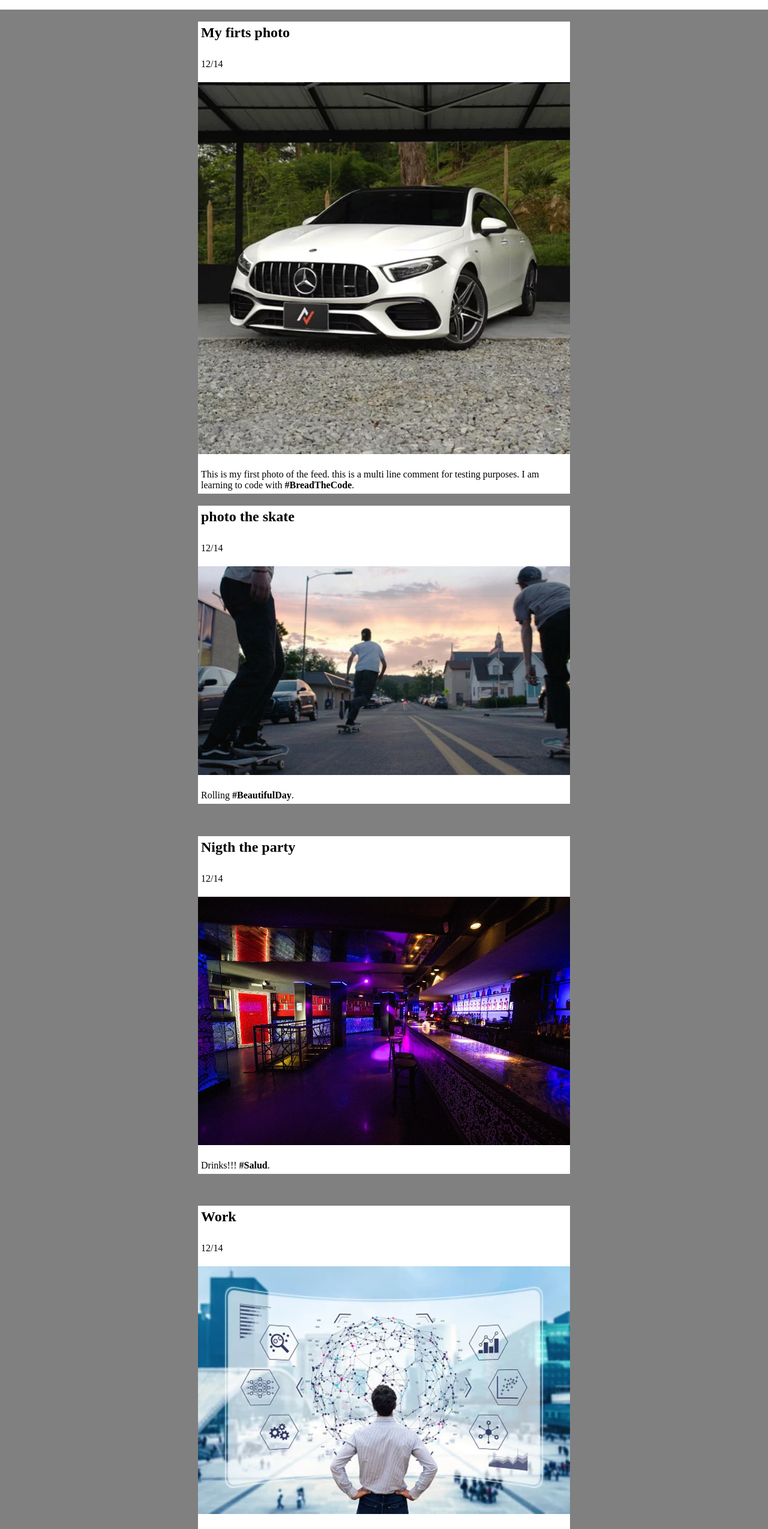
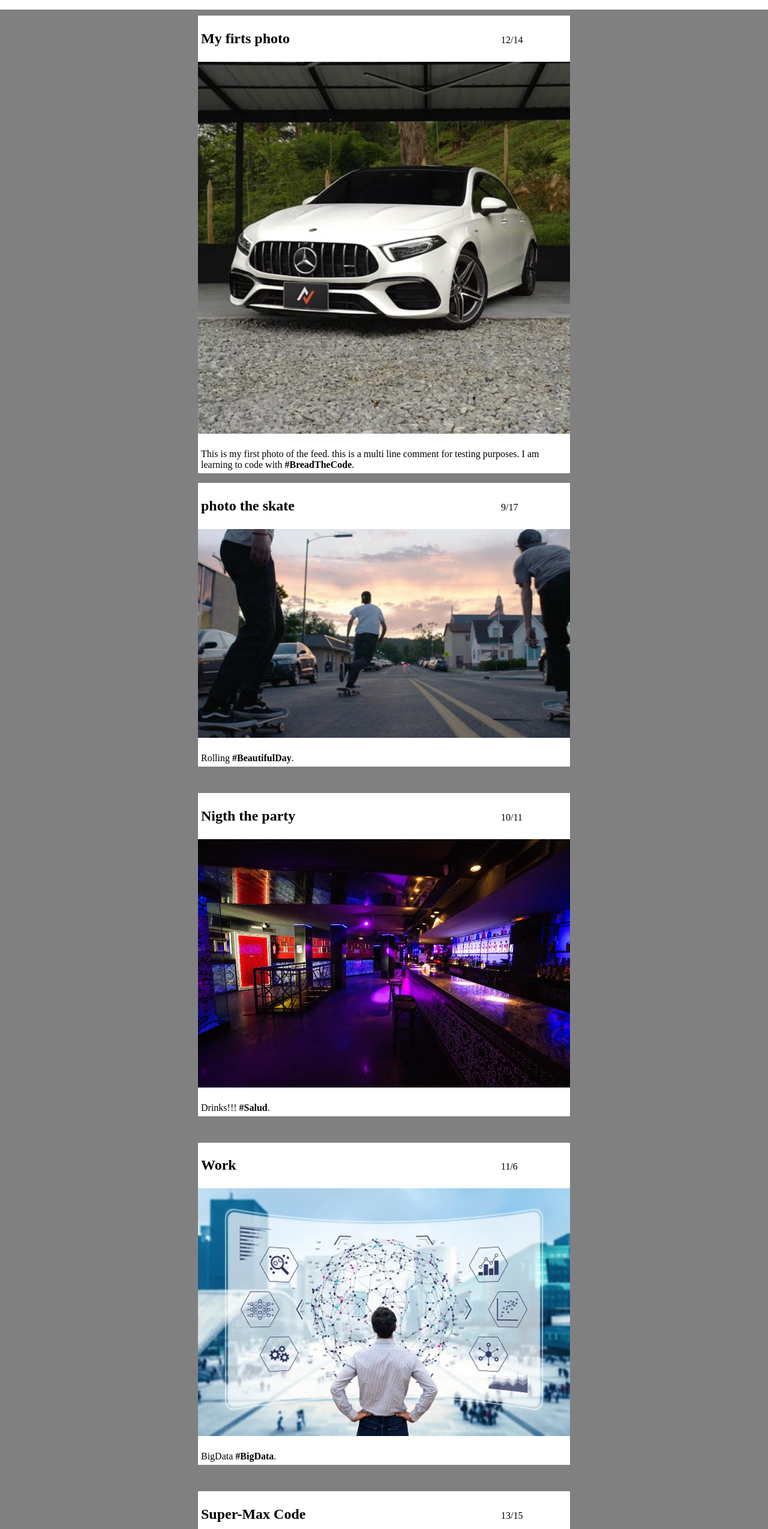
Before and after one commit to GiuseppeTaylorr/html-hello-2, a plain HTML site: page index.html in a window 1280 px wide. Shown: the part 41-2590 px from the top of the page at 60% size. Drawn offline with Linux system fonts and the light colour scheme.

Commit message:
actualizando archivos

```diff
--- a/index.html
+++ b/index.html
@@ -19,13 +19,18 @@
 
        <div class="container">
            <div class="post">
-             <div class="title">
+             <div class="post-header">
+                 <div>
                   <h2>My firts photo</h2>
-                 <p>12/14</p>
                  </div>
 
                 <div>
-                 <img src="mercedes.png" alt="Car the mercedes">
+                  <sapn> <p>12/14</p></sapn>
+                </div>
+             </div>
+
+               <div>
+                 <img src="./mercedes.png" alt="Car the mercedes">
                 </div>
 
                   <div>
@@ -41,13 +46,18 @@
 
        <div class="container">
            <div class="post">
+            <div class="post-header">
                <div>
                 <h2>photo the skate</h2>
-              <p>12/14</p>
+               </div>
+               <div>
+               <span> <p>9/17</p> </span>
+               </div>
             </div>
 
+
                <div>
-                 <img src="skate.png" alt="perro">
+                 <img src="./skate.png" alt="perro">
                 </div>
 
                   <div>
@@ -63,13 +73,18 @@
 
        <div class="container">
            <div class="post">
+            <div class="post-header">
                <div>
                   <h2>Nigth the party</h2>
-              <p>12/14</p>
+               </div>
+               <div>
+                 <span> <p>10/11</p> </span>
+                </div>
                </div>
 
+
                <div>
-                 <img src="discotecas.png" alt="Car the bmw x5">
+                 <img src="./discotecas.png" alt="Car the bmw x5">
                 </div>
 
                   <div>
@@ -85,13 +100,18 @@
 
        <div class="container">
            <div class="post">
+            <div class="post-header">
               <div>
                 <h2>Work</h2>
-              <p>12/14</p>
+               </div>
+               <div>
+                 <span>  <p>11/6</p> </span>
+              </div>
             </div>
 
+
                <div>
-                 <img src="bigdata.png" alt="Car the bmw x5">
+                 <img src="./bigdata.png" alt="Car the bmw x5">
                 </div>
 
                   <div>
@@ -107,13 +127,18 @@
 
        <div class="container">
            <div class="post">
+            <div class="post-header">
               <div>
-              <h2>Stronger</h2>
-              <p>12/14</p>
+                <h2>Super-Max Code</h2>
+               </div>
+               <div>
+              <span>  <p>13/15</p></span>
+              </div>
             </div>
 
+
                <div>
-                 <img src="programar.png" alt="Car the bmw x5">
+                 <img src="./programar.png" alt="Car the bmw x5">
                 </div>
 
                   <div>
@@ -129,13 +154,18 @@
 
        <div class="container">
            <div class="post">
+            <div class="post-header">
               <div>
                 <h2>waching the hours</h2>
-              <p>12/14</p>
+               </div>
+               <div>
+                <span><p>14/5</p></span>
+              </div>
             </div>
 
+
                <div>
-                 <img src="hublot.png" alt="Car the bmw x5">
+                 <img src="./hublot.png" alt="Car the bmw x5">
                 </div>
 
                   <div>
--- a/styles.css
+++ b/styles.css
@@ -13,6 +13,7 @@ header h1{
 }
 .post{
     background: white;
+    margin-top: 10px;
 }
 img{
     width:100%;
@@ -28,3 +29,17 @@ img{
 .post h2{
     padding: 5px;
 }
+ div.post .post-header div:first-child{
+ display: inline-block;
+ width: 80%;
+
+ }
+
+ div.post .post-header div:last-child{
+    display: inline-block;
+
+
+ }
+ div{
+box-sizing: border-box;
+ }
```
Lines whose indentation alone changed are shown as unchanged.
